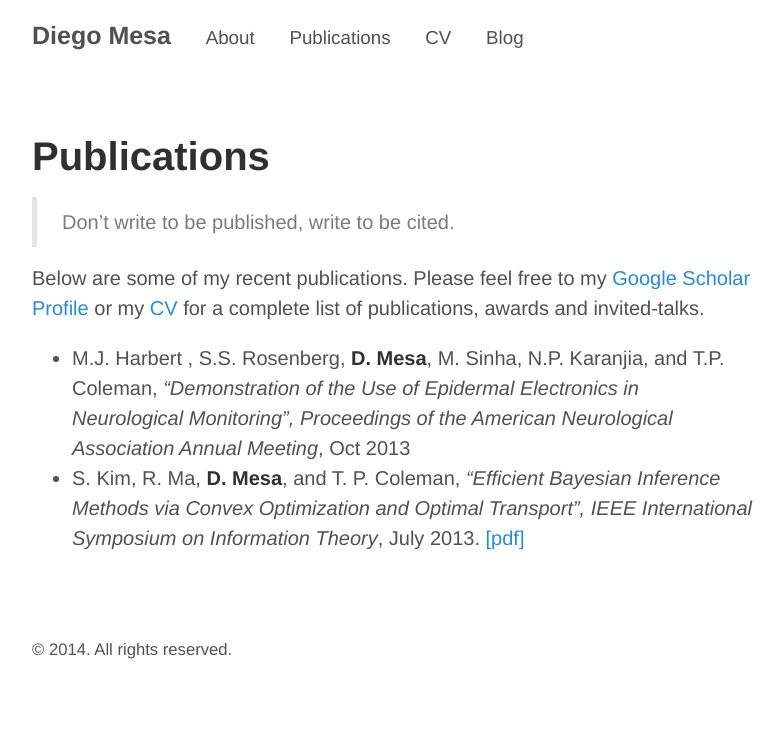
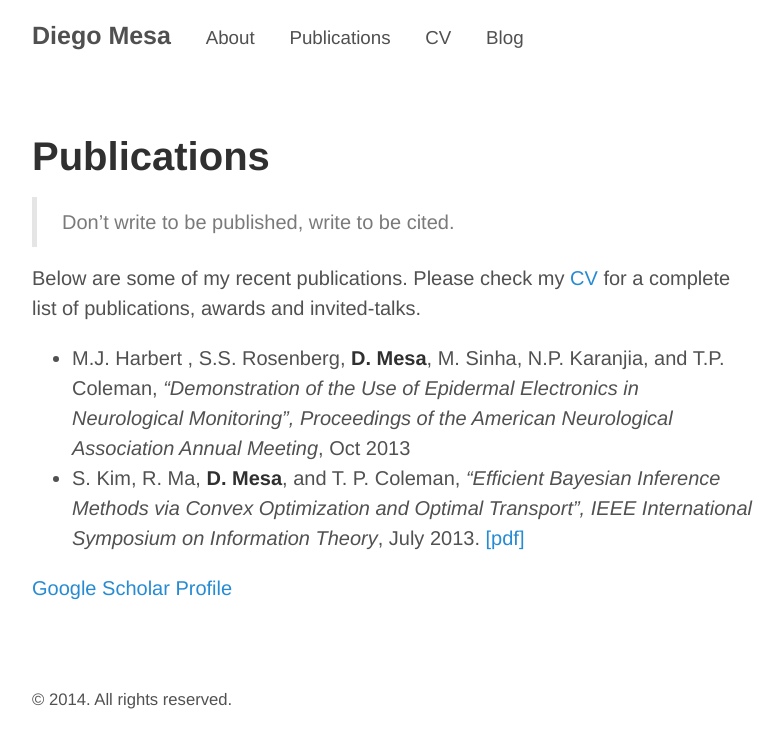
Before and after one commit to diego898/diego898.github.io, a Jekyll site: the page built from publications.md, in a window 1280 px wide. Shown: the top 748 px of the page, without its empty margins (248-1032 px from the left). Built offline with Jekyll 4.4.1, drawn with Linux system fonts in a browser that asks for light colours.

Commit message:
updating

```diff
--- a/_config.yml
+++ b/_config.yml
@@ -22,5 +22,5 @@ github:
 pages_list:
   About: '/about/'
   Publications: '/publications/'
-  CV: '/cv.pdf'
+  CV: '/assets/cv.pdf'
   Blog: '/posts/'
--- a/publications.md
+++ b/publications.md
@@ -5,7 +5,9 @@ title: Publications
 
 > Don't write to be published, write to be cited.
 
-Below are some of my recent publications. Please feel free to my [Google Scholar Profile](http://scholar.google.com/citations?user=8SnAElkAAAAJ&hl=en) or my [CV](/cv/) for a complete list of publications, awards and invited-talks.
+Below are some of my recent publications. Please check my [CV](/cv/) for a complete list of publications, awards and invited-talks.
 
 * M.J. Harbert , S.S. Rosenberg, **D. Mesa**, M. Sinha, N.P. Karanjia, and T.P. Coleman, *“Demonstration of the Use of Epidermal Electronics in Neurological Monitoring”, Proceedings of the American Neurological Association Annual Meeting*, Oct 2013
 * S. Kim, R. Ma, **D. Mesa**, and T. P. Coleman, *“Efficient Bayesian Inference Methods via Convex Optimization and Optimal Transport”, IEEE International Symposium on Information Theory*, July 2013. [[pdf]](http://coleman.ucsd.edu/wp-content/uploads/2013/07/KMMC-ISIT2013.pdf)
+
+[Google Scholar Profile](http://scholar.google.com/citations?user=8SnAElkAAAAJ&hl=en)
```
Also changed, not shown: public/favicon.ico.
